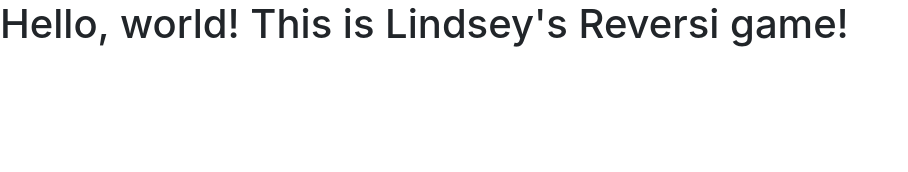
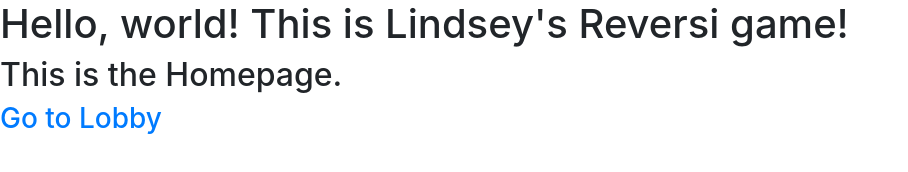
Before and after one commit to lerstad/MHCID-285-Reversi, a website: page public/index.html in a window 1280 px wide. Shown: the whole page, without its empty margins (0-908 px from the left). Drawn offline with nearby package versions, Linux system fonts and the light colour scheme.

Commit message:
Added lobby.html and a link between the two pages

```diff
--- a/public/index.html
+++ b/public/index.html
@@ -8,10 +8,12 @@
     <!-- Bootstrap CSS -->
     <link rel="stylesheet" href="https://cdn.jsdelivr.net/npm/bootstrap@4.3.1/dist/css/bootstrap.min.css" integrity="sha384-ggOyR0iXCbMQv3Xipma34MD+dH/1fQ784/j6cY/iJTQUOhcWr7x9JvoRxT2MZw1T" crossorigin="anonymous">
 
-    <title>285 Reversi</title>
+    <title>285 Reversi - Home</title>
   </head>
   <body>
     <h1>Hello, world! This is Lindsey's Reversi game!</h1>
+    <h2>This is the Homepage.</h2>
+    <h3><a href="./lobby.html">Go to Lobby</a></h3>
 
     <!-- Optional JavaScript -->
     <!-- jQuery first, then Popper.js, then Bootstrap JS -->
```
